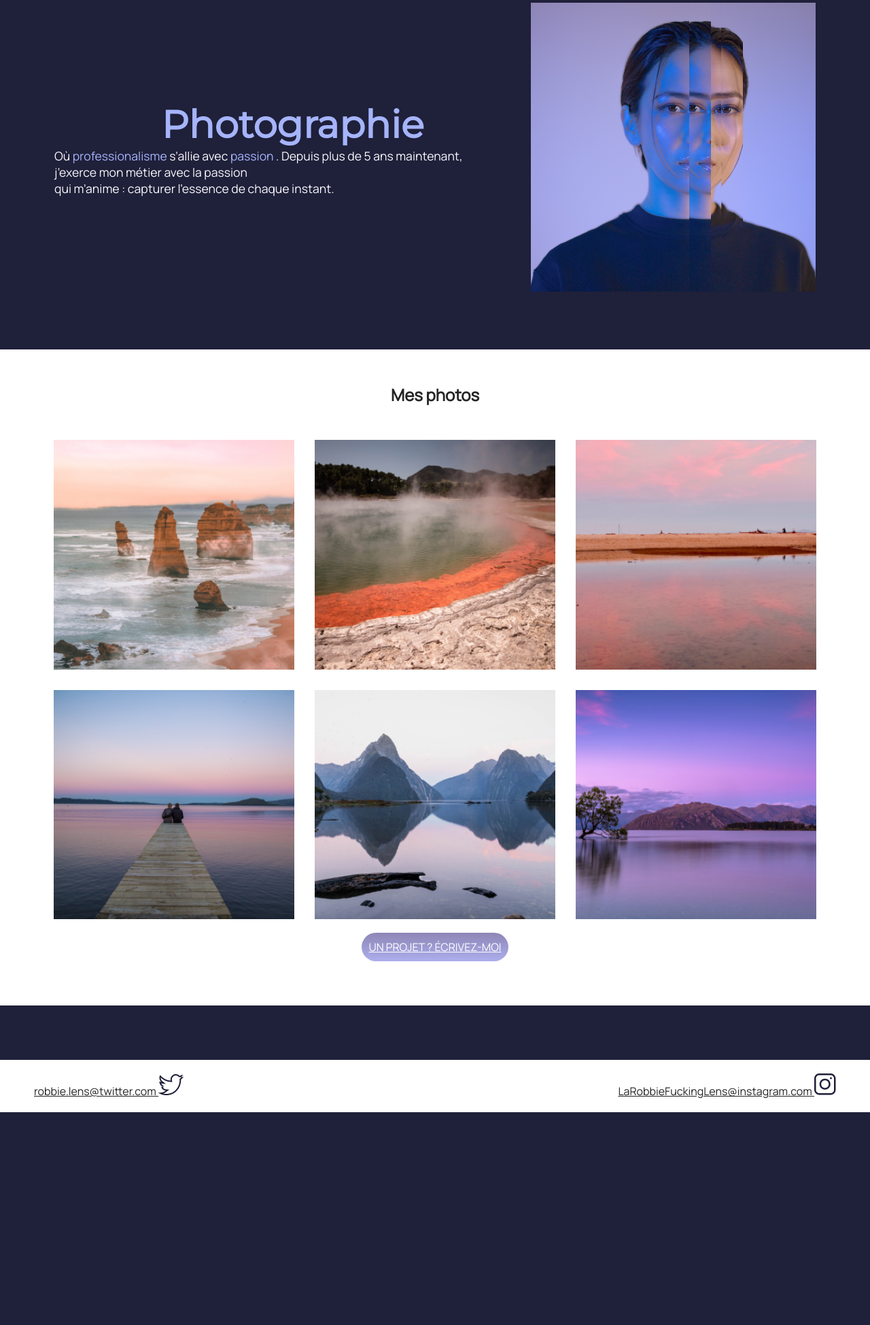
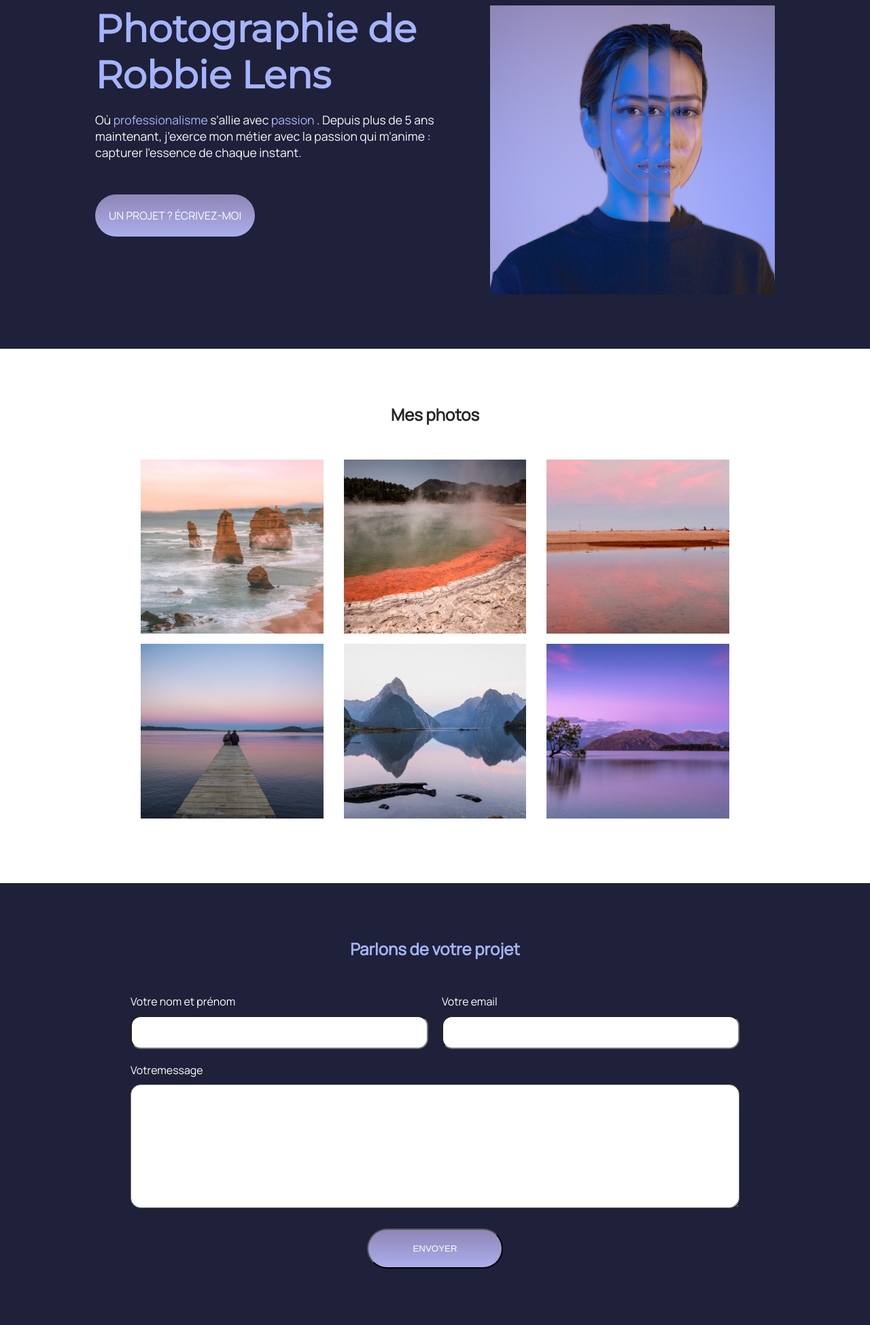
Before and after one commit to Baptiste-Wllme/apprentissage-html-css, a plain HTML site: page index.html in a window 1280 px wide. Shown: the part 161-2110 px from the top of the page at 68% size. Before the commit the page ends 1797 px from the top, so only its background shows below. Drawn offline with Linux system fonts and the light colour scheme.

Commit message:
site fini 02

```diff
--- a/index.html
+++ b/index.html
@@ -28,31 +28,63 @@
     <main>
         <section class="intro">
             <div>
-                <h1>Photographie</h1>
+                <h1>Photographie de Robbie Lens</h1>
 
-                <p> Où <span class="important"> professionalisme </span> s’allie avec <span class="important"> passion </span>. Depuis plus de 5 ans maintenant, j’exerce mon métier avec la passion
-                <br> qui m’anime : capturer l’essence de chaque instant.
+                <p> Où <span class="important"> professionalisme </span> s’allie avec <span class="important"> passion </span>.
+                Depuis plus de 5 ans maintenant, j’exerce mon métier avec la passion
+                qui m’anime : capturer l’essence de chaque instant.
                 </p>
+            <div class="voir_mon_p">
+                <a href="" class="cta">UN PROJET ? ÉCRIVEZ-MOI</a>
             </div>
-            <div>
+            </div>
                 <img src="images/robbie-lens.png" alt="Portrait avec effet de la photographe Robbie Lens"/>
-            </div>
 
 
         </section>
         <section class="photo">
             <h2> Mes photos</h2>
             <div class="photo-conteneur">
-                <img src="images/acceuil/element-1.png" alt="photo_01" >
-                <img src="images/acceuil/element-2.png" alt="photo_02" >
-                <img src="images/acceuil/element-3.png" alt="photo_03" >
-                <img src="images/acceuil/element-4.png" alt="Photo_04" >
-                <img src="images/acceuil/element-5.png" alt="Photo_05" >
-                <img src="images/acceuil/element-6.png" alt="Photo_06" >
+                <img src="images/acceuil/element-1.png" alt="photo_01" />
+                <img src="images/acceuil/element-2.png" alt="photo_02" />
+                <img src="images/acceuil/element-3.png" alt="photo_03" />
             </div>
-            <div class="voir_mon_p">
-                <a href="" class="cta">UN PROJET ? ÉCRIVEZ-MOI</a>
+            <div class="photo-conteneur">
+                <img src="images/acceuil/element-4.png" alt="Photo_04" />
+                <img src="images/acceuil/element-5.png" alt="Photo_05" />
+                <img src="images/acceuil/element-6.png" alt="Photo_06" />
             </div>
+        </section>
+
+        <section id="contact" class="contact">
+            <h2>Parlons de votre projet</h2>
+            <form action="" method="get">
+                <div class="form-contact">
+                    <div class="form-column">
+                        <label for="nom-prenom"> Votre nom et prénom</label>
+                        <input type="text" name="prenom" id="nom-prenom">
+                    </div>
+                    <div class="form-column">
+                        <label for="email"> Votre email</label>
+                        <input type="text" name="email" id="email" >
+                    </div>
+                </div>
+                <label for="message"> Votremessage</label>
+                <textarea name="message" id="message" rows="10"></textarea>
+                <input type="submit" value="ENVOYER" class="cta" >
+            </form>
+        </section>
+
+
+
+
+
+
+
+
+
+
+
         </section>
     </main>
 
--- a/style.css
+++ b/style.css
@@ -9,7 +9,8 @@ body {
 }
 
 a {
-  color: #242424
+  text-decoration: none;
+  color: #242424;
 }
 
 .important {
@@ -41,7 +42,11 @@ h2 {
 header,
 footer {
   background-color: white;
-  padding: 20px 50px;
+  padding: 22px 50px;
+}
+
+header img{
+margin-left: 30px;
 }
 
 .cta {
@@ -49,7 +54,7 @@ footer {
   background: linear-gradient(#8e86b5, #acaeed);
   color: white;
   border-radius: 45px;
-  padding: 10px;
+  padding: 20px;
 }
 
 .englobement {
@@ -83,10 +88,9 @@ section {
   padding: 80px;
 }
 
-
-
 .voir_mon_p {
   margin-top: 20px;
+
 }
 
 footer,
@@ -98,12 +102,12 @@ nav {
 }
 
 nav a {
-  margin-left: 30px;
+  margin-left: 20px;
 }
 
 .photo {
   background-color: white;
-  padding: 50px;
+
 
 }
 
@@ -126,6 +130,9 @@ nav a {
   flex-direction: row;
   align-items: center;
   margin: auto;
+  padding-right: 80px;
+  max-width: 1000px;
+  align-items: flex-start;
 }
 
 footer {
@@ -179,10 +186,11 @@ footer {
 
 .intro p {
   margin-right: 50px;
+  margin-bottom: 50px;
 }
 
 .photo-conteneur img {
-  width: 30%;
+  width: 24%;
   margin: 0;
 }
 
@@ -234,7 +242,84 @@ h2 {
   margin-bottom: 80px;
 }
 
-h1,
-h2 {
+
+
+form {
+  display: flex;
+  flex-direction: column;
+  width: 80%;
+  margin: auto;
+
+}
+
+input,
+textarea {
+  padding: 15px;
+  border-radius: 15px;
+
+}
+
+.form-column {
+  display: flex;
+  flex-direction: column;
+  margin-bottom: 20px;
+  width: calc(50% - 10px);
+}
+
+.form-contact {
+  display: flex;
+  flex-wrap: wrap;
+  gap: 20px;
+  flex-direction: row;
+}
+
+label {
+  margin-bottom: 10px;
+  color: white;
+}
+
+input[type='submit'] {
+  width: 200px;
+  margin: auto;
+  margin-top: 30px;
+}
+
+.contact h2 {
+  color: #a5b4fc;
   text-align: center;
+  margin-bottom: 50px;
 }
+
+@media screen and (max-width: 996px) {
+  header nav {
+    flex-direction: column;
+    align-items: center;
+    justify-content: center;
+  }
+
+  header,
+  footer {
+    padding: 20px 20px;
+  }
+
+  header nav img {
+    margin-bottom: 20px;
+  }
+
+  h1 {
+    font-size: 2em;
+  }
+
+  section {
+    padding: 50px 20px 50px 20px;
+  }
+
+  nav a {
+    margin-left: 10px;
+    margin-right: 10px;
+  }
+}
+
+main h1 {
+  padding-bottom: 20px;
+}
```
Also changed, not shown: a-propos.html (+1 -3 lines).
